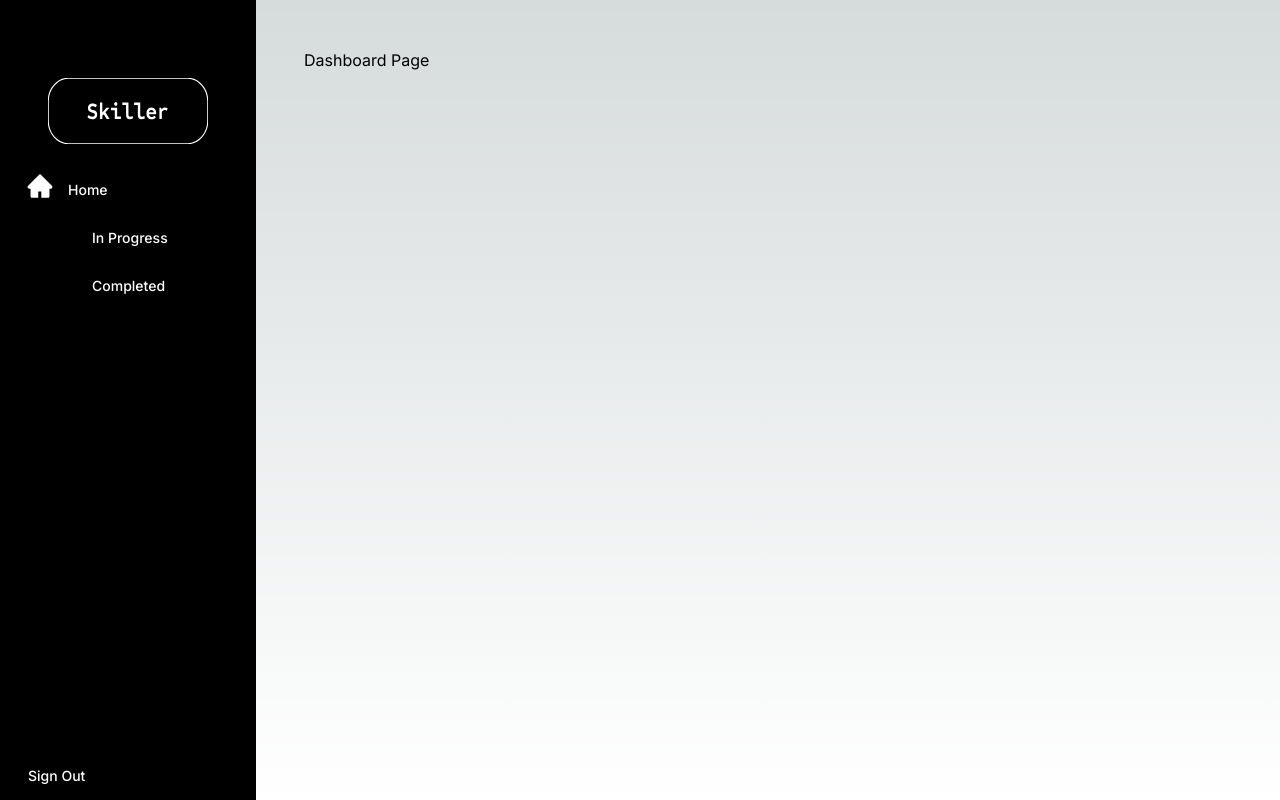
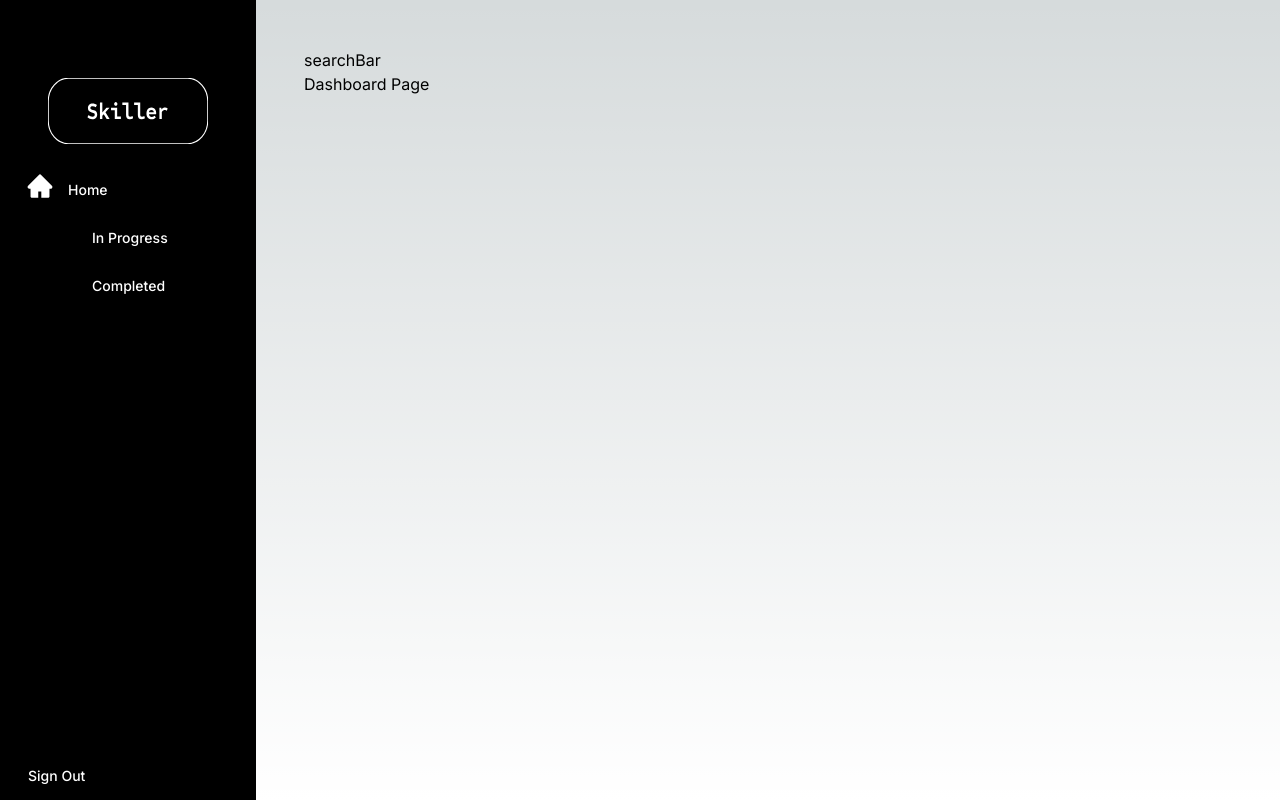
Before and after one commit to marks-eduhub/skiller-frontend, a Next.js app: page /dashboard in a window 1280 px wide. Built offline with nearby package versions, Linux system fonts and the light colour scheme.

Commit message:
setting up

```diff
--- a/app/dashboard/page.tsx
+++ b/app/dashboard/page.tsx
@@ -1,3 +1,8 @@
+import SearchBar from "@/components/searchBar"
+
 export default function Page() {
-    return <p>Dashboard Page</p>;
+    return <div>
+      <SearchBar/>
+      Dashboard Page
+    </div>
   }
--- /dev/null
+++ b/components/searchBar/index.tsx
@@ -0,0 +1,9 @@
+import React from "react";
+
+export default function SearchBar() {
+  return (
+      <div>
+        searchBar
+      </div>
+  );
+}
```
Also changed, not shown: 1 other file (tests, documents, lock files or other folders).
